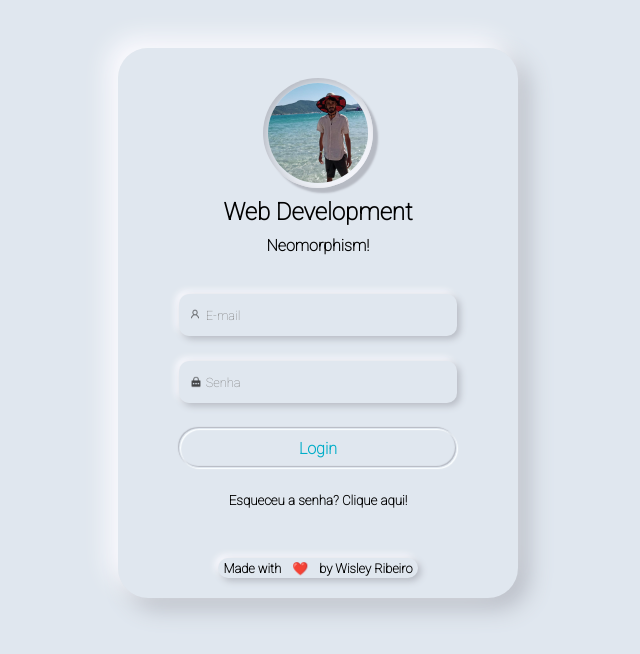
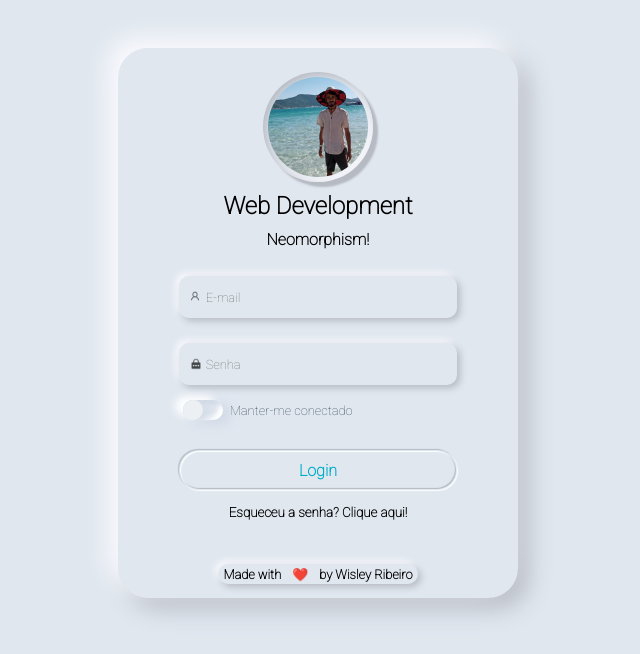
Before and after one commit to WisleyRibeiro/Neomorphism, a plain HTML site: page index.html in a window 1280 px wide. Shown: the whole page, without its empty margins (322-962 px from the left). Drawn offline with Linux system fonts and the light colour scheme.

Commit message:
Adicionado Toggle

```diff
--- a/css/style.css
+++ b/css/style.css
@@ -145,6 +145,7 @@ input:focus{
 }
 
 #submit {
+    transform: translateY(40px);
     background-color: transparent;
     border: 1px solid transparent;
     height: 40px;
@@ -186,6 +187,7 @@ input:focus{
 #forgot {
     cursor: pointer;
     margin: auto;
+    transform: translateY(30px);
 }
 
 #heart {
@@ -223,3 +225,51 @@ input:focus{
     cursor: pointer;
     background-color: transparent;
 }
+
+.label {
+    display: inline-flex;
+    align-items: center;
+    cursor: pointer;
+    color: #394a56;
+    transform: translate(-50px, -90px);
+    font-size: .8em;
+  }
+
+  .label-text {
+    margin-left: .5em;
+  }
+
+  .toggle {
+    isolation: isolate;
+    position: relative;
+    height: 20px;
+    width: 40px;
+    border-radius: 15px;
+    overflow: hidden;
+    box-shadow:
+      -8px -4px 8px 0px #ffffff,
+      8px 4px 12px 0px #d1d9e6,
+      4px 4px 4px 0px #d1d9e6 inset,
+      -4px -4px 4px 0px #ffffff inset;
+  }
+
+  .toggle-state {
+    display: none;
+  }
+
+  .indicator {
+    height: 100%;
+    width: 200%;
+    background: #ecf0f3;
+    border-radius: 15px;
+    transform: translate3d(-75%, 0, 0);
+    transition: transform 0.4s cubic-bezier(0.85, 0.05, 0.18, 1.35);
+    box-shadow:
+      -8px -4px 8px 0px #ffffff,
+      8px 4px 12px 0px #d1d9e6;
+  }
+
+  .toggle-state:checked ~ .indicator {
+    transform: translate3d(25%, 0, 0);
+    background-color: #00adc841;
+  }
--- a/index.html
+++ b/index.html
@@ -28,6 +28,13 @@
                 <button type="submit" id="submit">Login</button>
                 <h5 id="forgot">Esqueceu a senha? Clique aqui!</h5>
             </form>
+            <label class="label">
+                <div class="toggle">
+                    <input class="toggle-state" type="checkbox" name="check" value="check" />
+                    <div class="indicator"></div>
+                </div>
+                <div class="label-text">Manter-me conectado</div>
+            </label>
             <div id="heart">
                 <h2>Made with</h2>
                 <h2 id="cora">❤️</h2>
```
